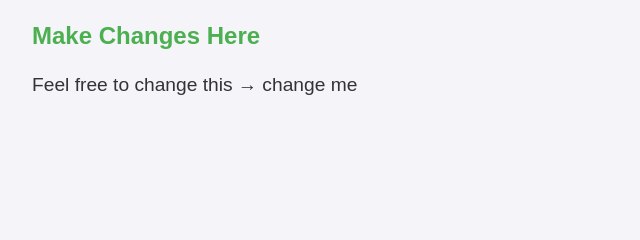
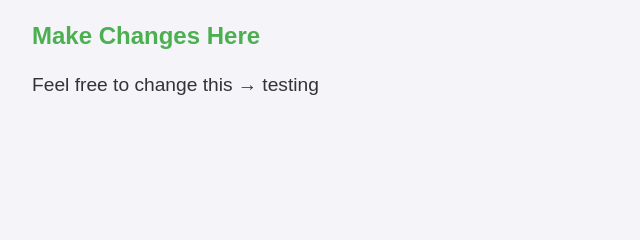
Before and after one commit to Hamed-Ayodeji/pr_testbot_test, a plain HTML site: page index.html in a window 1280 px wide. Shown: the part 390-630 px from the top of the page, 0-640 px from the left. Drawn offline with Linux system fonts and the light colour scheme.

Commit message:
Update index.html

```diff
--- a/index.html
+++ b/index.html
@@ -27,7 +27,7 @@
     </section>
     <section>
       <h2>Make Changes Here</h2>
-      <p>Feel free to change this &#8594; change me </p>
+      <p>Feel free to change this &#8594; testing </p>
   </main>
   <footer>
     <p>&copy; 2024 My Beautiful Webpage</p>
```
